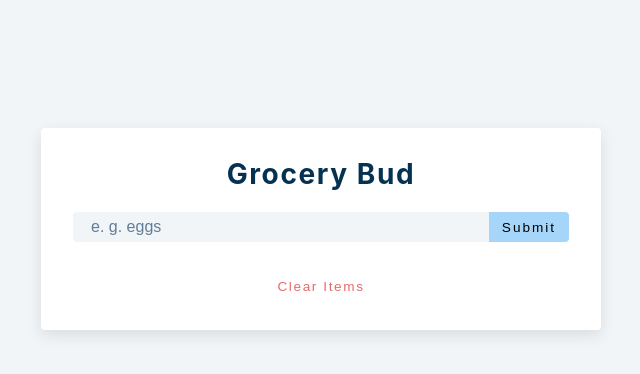
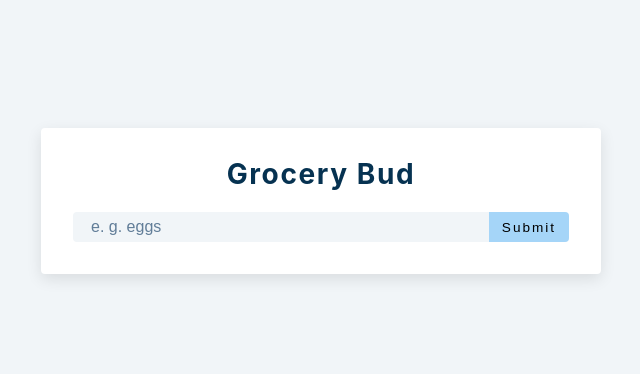
Before and after one commit to nuryhan/grocery-bud-react-tutorial, a React (Create React App) app: page / in a window 1280 px wide. Shown: the top 374 px of the page, without its empty margins (319-959 px from the left). Built offline with nearby package versions, Linux system fonts and the light colour scheme.

Commit message:
alert component complete

```diff
--- a/src/Alert.js
+++ b/src/Alert.js
@@ -1,7 +1,7 @@
 import React, { useEffect } from 'react'
 
-const Alert = () => {
-  return <h2>alert component</h2>
+const Alert = ({msg,type}) => {
+  return <p className={`alert alert-${type}`} > {msg} </p>
 }
 
 export default Alert
--- a/src/App.js
+++ b/src/App.js
@@ -7,12 +7,16 @@ function App() {
   const [list, setList] = useState([]);
   const [isEditing, setIsEditing] = useState(false);
   const [editID, setEditID]= useState(null);
-  const [alert,setAlert]= useState({show: false, msg: '', type: ''});
+  const [alert,setAlert]= useState({
+    show: false,
+    msg: '',
+    type: ''});
 
   const handleSubmit=(e)=>{
     e.preventDefault();
     if (!name) {
       // display alert
+      setAlert({show: true, msg: 'please enter value', type: 'danger' })
     } else if (name && isEditing) {
       // deal with edit
     }
@@ -27,7 +31,7 @@ function App() {
   return (
     <section className="section-center">
       <form className="grocery-form" onSubmit={handleSubmit} >
-        {alert.show && <Alert />}
+        {alert.show && <Alert {...alert} />}
         <h3>Grocery bud </h3>
         <div className="form-control">
           <input type="text" className="grocery" placeholder="e. g. eggs" value={name}
@@ -37,10 +41,10 @@ function App() {
           </button>
         </div>
       </form>
-      <div className="grocery-container">
+      {list.length > 0  && (<div className="grocery-container">
         <List items={list} />
         <button className="clear-btn">clear items</button>
-      </div>
+      </div>)}
     </section>
   );
 }
```
